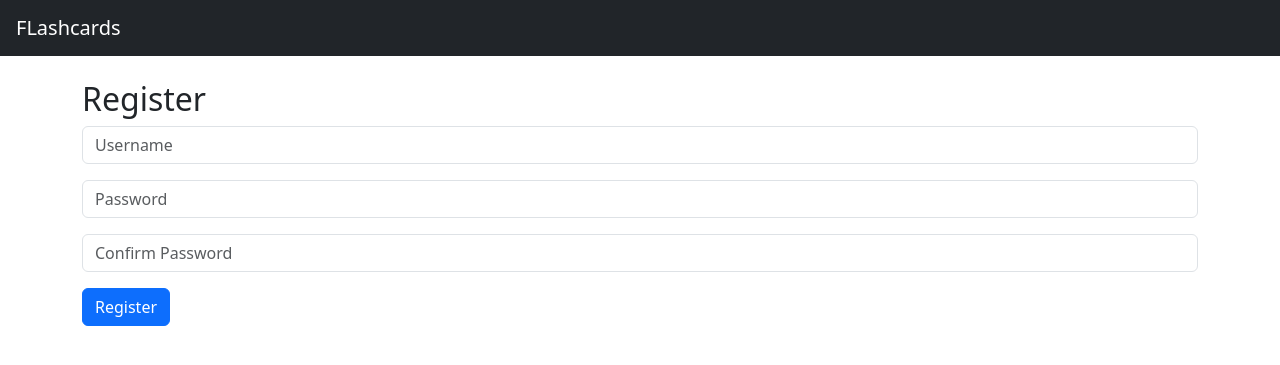
After one commit to art64722/flashcards-app, a Flask app: template templates/register.html in a window 1280 px wide. The commit adds this page. Shown: the top 365 px of the page. Run offline with Flask 3, Linux system fonts and the light colour scheme; the template is opened without the code that fills it, so the values that code supplies are empty.

Commit message:
Add user registration from and /register route

```diff
--- a/templates/index.html
+++ b/templates/index.html
@@ -5,5 +5,5 @@
 {% block content %}
     <h1>Welcome to Flashcards</h1>
     <p><a href="/login">Login</a></p>
-    <p><a href="/Register">Register</a></p>
+    <p><a href="/register">Register</a></p>
 {% endblock %}
--- /dev/null
+++ b/templates/register.html
@@ -0,0 +1,19 @@
+{% extends "layout.html" %}
+
+{% block title %}Register{% endblock %}
+
+{% block content %}
+<h2>Register</h2>
+<form action="/register" method="post">
+    <div class="mb-3">
+        <input name="username" class="form-control" placeholder="Username" required type="text">
+    </div>
+    <div class="mb-3">
+        <input name="password" type="password" class="form-control" placeholder="Password" required>
+    </div>
+    <div class="mb-3">
+        <input name="confirmation" type="password" class="form-control" placeholder="Confirm Password" required>
+    </div>
+    <button class="btn btn-primary" type="submit">Register</button>
+</form>
+{% endblock %}
```
